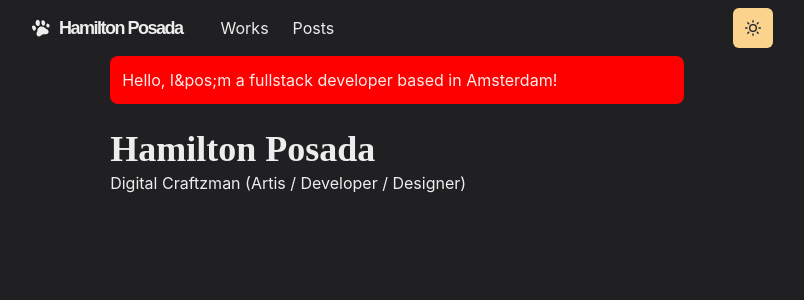
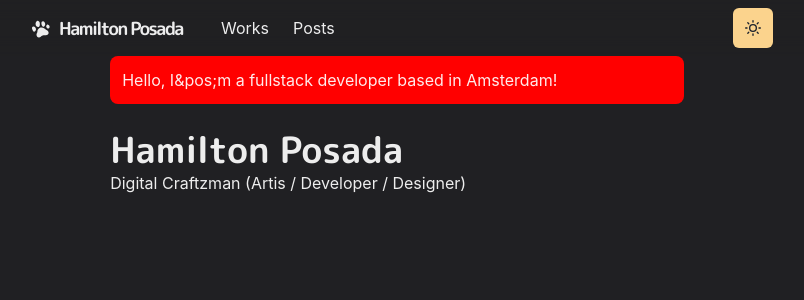
Before and after one commit to Hamil94/Portafolio-website, a Next.js app: page / in a window 1280 px wide. Shown: the top 300 px of the page, without its empty margins (243-1047 px from the left). Built offline with nearby package versions, Linux system fonts and the light colour scheme.

Commit message:
Change fonts

```diff
--- /dev/null
+++ b/components/fonts.js
@@ -0,0 +1,9 @@
+const Fonts = () => (
+  <style jsx global>
+    {`
+      @import url('https://fonts.googleapis.com/css2?family=M+PLUS+Rounded+1c:wght@300;700&display=swap');
+    `}
+  </style>
+)
+
+export default Fonts
--- a/pages/_app.js
+++ b/pages/_app.js
@@ -1,10 +1,12 @@
 import { ChakraProvider } from '@chakra-ui/react'
 import Layout from '../components/Layouts/main'
+import Fonts from '../components/fonts'
 import theme from '../lib/theme'
 
 const Website = ({ Component, pageProps, router }) => {
   return (
     <ChakraProvider theme={theme}>
+      <Fonts />
       <Layout router={router}>
         <Component {...pageProps}  key={router.route}/>
       </Layout>
```
